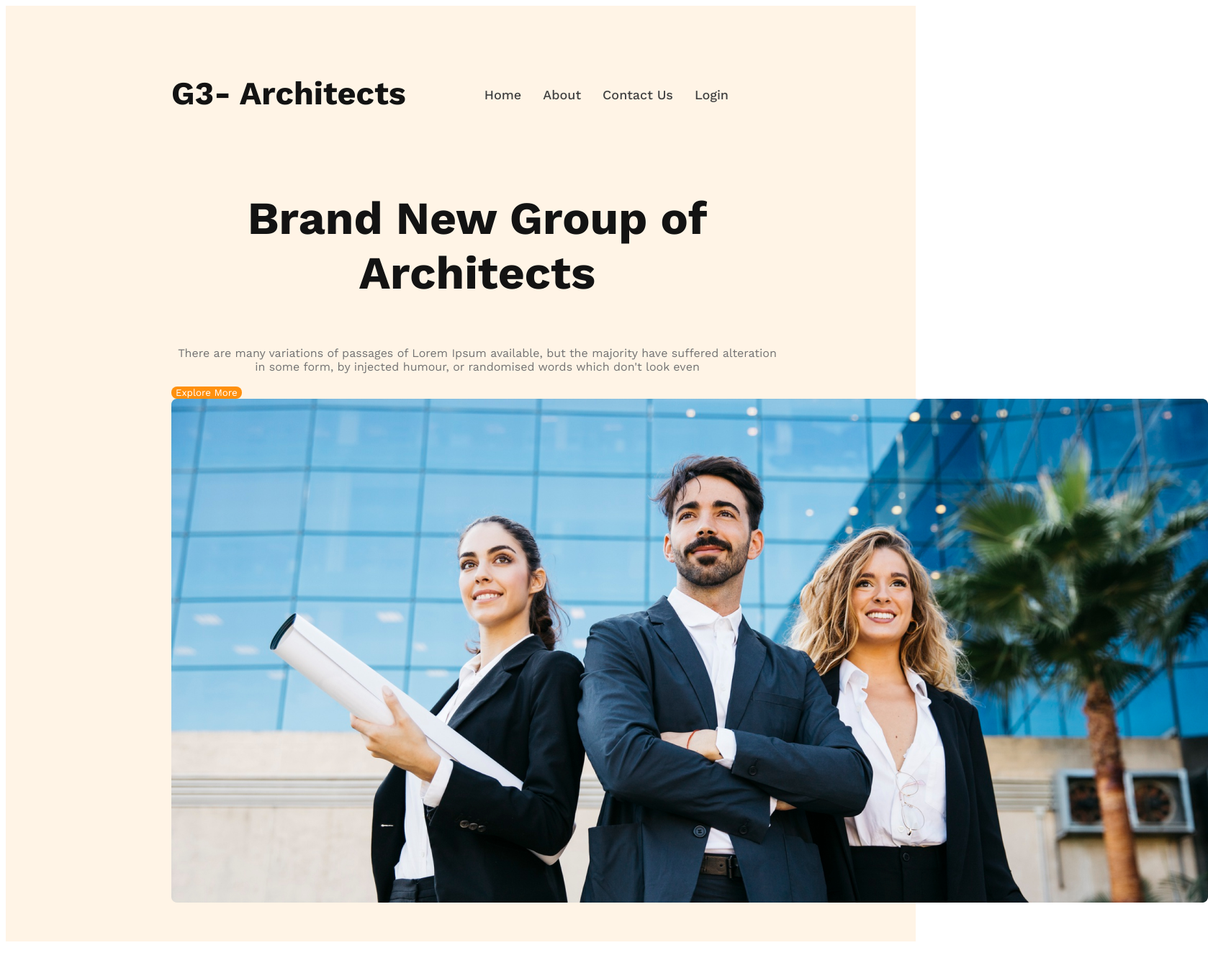
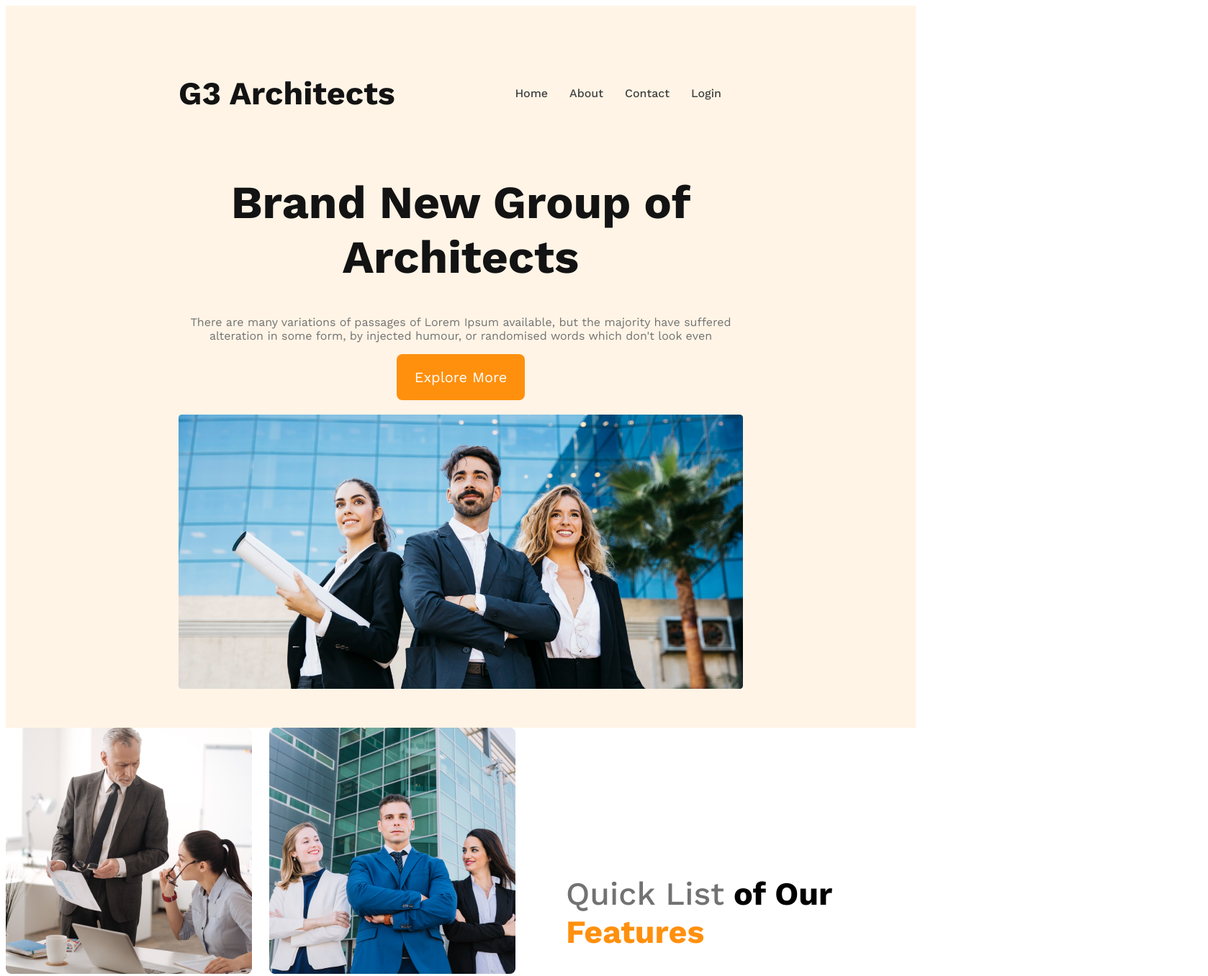
Before and after one commit to Jiislam/G3-architects, a plain HTML site: page index.html in a window 1280 px wide. Shown: the top 1356 px of the page at 72% size, 1678 px wide, since content can reach past the window. Before the commit the page ends 1316 px from the top, so only its background shows below. Drawn offline with nearby package versions, Linux system fonts and the light colour scheme; a web font is replaced by a local one.

Commit message:
feature content

```diff
--- a/index.html
+++ b/index.html
@@ -1,32 +1,55 @@
 <!DOCTYPE html>
 <html lang="en">
+
 <head>
     <meta charset="UTF-8">
     <meta name="viewport" content="width=device-width, initial-scale=1.0">
     <title>G3-Architect</title>
     <link rel="stylesheet" href="style.css">
 </head>
+
 <body>
     <header>
-    <nav>
-        <h3 class="nav-title"> G3- Architects</h3>
-        <ul class="nav-description">
-            <li>Home</li>
-            <li>About</li>
-            <li>Contact Us</li>
-            <li>Login</li>
-        </ul>
-    </nav>
-    <div class="banner-container">
+        <nav>
+            <h3 class="section-title">G3 Architects</h3>
+            <ul>
+                <li><a href="">Home</a></li>
+                <li><a href="">About</a></li>
+                <li><a href="">Contact</a></li>
+                <li><a href="">Login</a></li>
+            </ul>
+        </nav>
         <div class="banner">
-            <h3 class="banner-title">Brand New Group of Architects </h3>
-            <p class="banner-description">There are many variations of passages of Lorem Ipsum available, but the majority have suffered alteration in some form, by injected humour, or randomised words which don't look even</p>
-            <button class="btn-primary">Explore More</button>
-
+            <div class="banner-content">
+                <h1 class="banner-title">Brand New Group of Architects</h1>
+                <p class="text-light-gray">There are many variations of passages of Lorem Ipsum available, but the
+                    majority have suffered alteration in some form, by injected humour, or randomised words which don't
+                    look even</p>
+                <button class="btn-primary">Explore More</button>
+            </div>
+            <img src="images/banner.png" alt="">
         </div>
 
-    </div>
-    <img src="/images/banner.png" alt="">
-</header>
+    </header>
+    <main>
+        <section class="teams-container">
+            <div class="teams-img-container">
+                <img src="images/team1.png" alt="">
+                <img src="images/team2.png" alt="">
+                <img src="images/team3.png" alt="">
+                <img src="images/team4.png" alt="">
+            </div>
+
+            <div class="teams-content">
+                <h3 class="teams-title">
+                   <span class="quick-list"> Quick List</span> <span>of Our</span> <span class="text-features">Features</span>
+                </h3>
+                <p class="teams-description">Lorem ipsum dolor sit, amet consectetur adipisicing elit. Blanditiis perferendis dolorem voluptatum architecto excepturi nostrum incidunt tempore molestias, reprehenderit doloribus quos dicta perspiciatis itaque dolorum quis ratione reiciendis ab molestiae!</p>
+                <button class="btn-primary">Explore MOre</button>
+            </div>
+
+        </section>
+    </main>
 </body>
+
 </html>
--- a/style.css
+++ b/style.css
@@ -1,75 +1,144 @@
-/* WOrk Sans font from google */
-@import url('https://fonts.googleapis.com/css2?family=Lato:ital,wght@0,400;0,700;1,900&family=Open+Sans:wght@400;700;800&family=Style+Script&family=Work+Sans:wght@400;500;600;700;800&display=swap');
-*{
+/* work sans font from google fonts */
+@import url('https://fonts.googleapis.com/css2?family=Lato:ital,wght@0,400;0,700;1,400&family=Open+Sans:wght@400;700;800&family=Work+Sans:wght@400;500;600;700;800&display=swap');
+
+/* shared styles */
+* {
     font-family: 'Lato', sans-serif;
-font-family: 'Open Sans', sans-serif;
-font-family: 'Style Script', cursive;
-font-family: 'Work Sans', sans-serif;
+    font-family: 'Open Sans', sans-serif;
+    font-family: 'Work Sans', sans-serif;
 }
-/* shared styles */
 
-.btn-primary{
+.text-light-gray {
+    color: #727272;
+}
+
+.btn-primary {
     border-radius: 8px;
-background: #FF900E;
-border: none;
-color: #FFFFFF;
+    color: #FFF;
+    font-size: 1.25rem;
+    background: #FF900E;
+    padding: 20px 25px;
+    color: #FFF;
+    cursor: pointer;
+    border: 0;
+}
 
+.section-title {
+    font-size: 2.8rem;
+    font-weight: 700;
+    color: #131313;
+}
+
+/* header styles */
+header {
+    background: rgba(255, 144, 14, 0.10);
+    padding: 50px 240px;
+}
+
+nav {
+    display: flex;
+    justify-content: space-between;
+    align-items: center;
+}
+
+
+
+nav>ul {
+    display: flex;
+}
+
+nav li {
+    list-style: none;
+    margin-right: 30px;
+    font-weight: 500;
+    font-size: 1rem;
+}
+
+nav li a {
+    text-decoration: none;
+    color: #424242;
+}
+
+/* banner styles */
+.banner-content {
+    max-width: 800px;
+    text-align: center;
+    margin: 0 auto;
+}
+
+.banner-title {
+    font-size: 4rem;
+    font-weight: 700;
+    color: #131313;
+}
+
+.banner img {
+    margin-top: 20px;
+    width: 100%;
+}
+/* main styles */
+
+main{
+    max-width: 1440px;
+    margin: 0, auto;
+
+}
+.teams-container{
+    display: flex;
+    align-items: center;
+}
+.teams-content{
+    padding: 0px 70px;
+}
+.teams-img-container{
+    display: grid;
+    grid-template-columns: repeat(2, 1fr);
+    gap: 1.5rem;
+}
+.teams-title{
+    font-size: 2.8rem;
+
+}
+.teams-title .quick-list{
+    color: #727272;
+    font-weight: 500;
+}
+.teams-title .text-features{
+    color: #FF900E;
+
+    font-size: 2.8rem;
+
+    font-weight: 700;
 
 }
 
-/*  header section */
-header{
-    background: rgba(255, 144, 14, 0.10);
-    padding: 50px 230px;
+
+
+
+
+
+
+
+
+/* res styles */
+/* mobile devices */
+@media screen and (max-width: 576px) {
+.header{
+    padding: 20px;
+
 }
 nav{
-    display: flex;
-    justify-content: space-between;
+    flex-direction: column;
+}
 
 }
-.nav-title{
-    color: #131313;
-    font-weight: 700;
-    font-size: 2.8125rem;
+@media screen and (min-width: 576px) and (max-width:960px){
+    .header{
+        padding: 50px;
 
+    }
 
+    nav{
+        flex-direction: column;
+    }
 }
-.nav-description{
-    color: #424242;
-font-size: 1.125em;
-font-weight: 500;
-margin-top: 63px;
-}
-nav>ul{
-    display: flex;
-
-}
-
-nav li{
-    list-style: none;
-    margin-right: 30px;
-}
-.banner{
-    width: 850px;
-    margin: auto;
-}
-.banner-description{
-    color: #727272;
-text-align: center;
-
-font-size: 1rem;
-
-font-weight: 400;
-
-
-}
-.banner-title{
-    color:  #131313;
-text-align: center;
-
-font-size: 4rem;
-
-font-weight: 700;
-
-
-}
```
